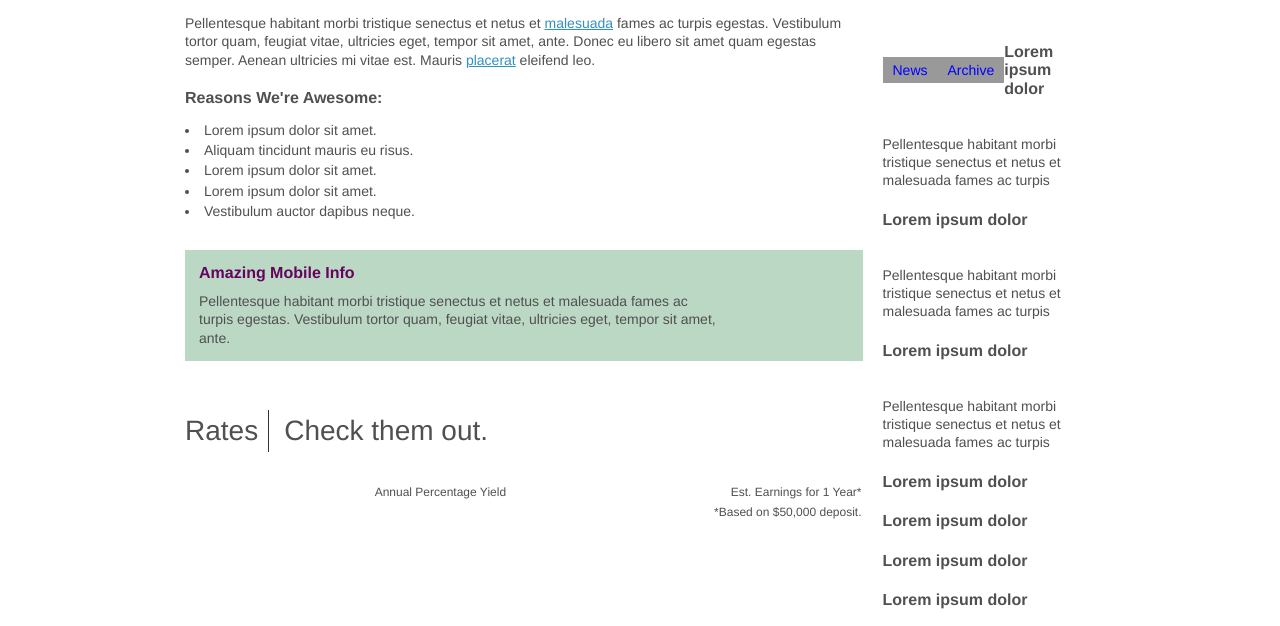
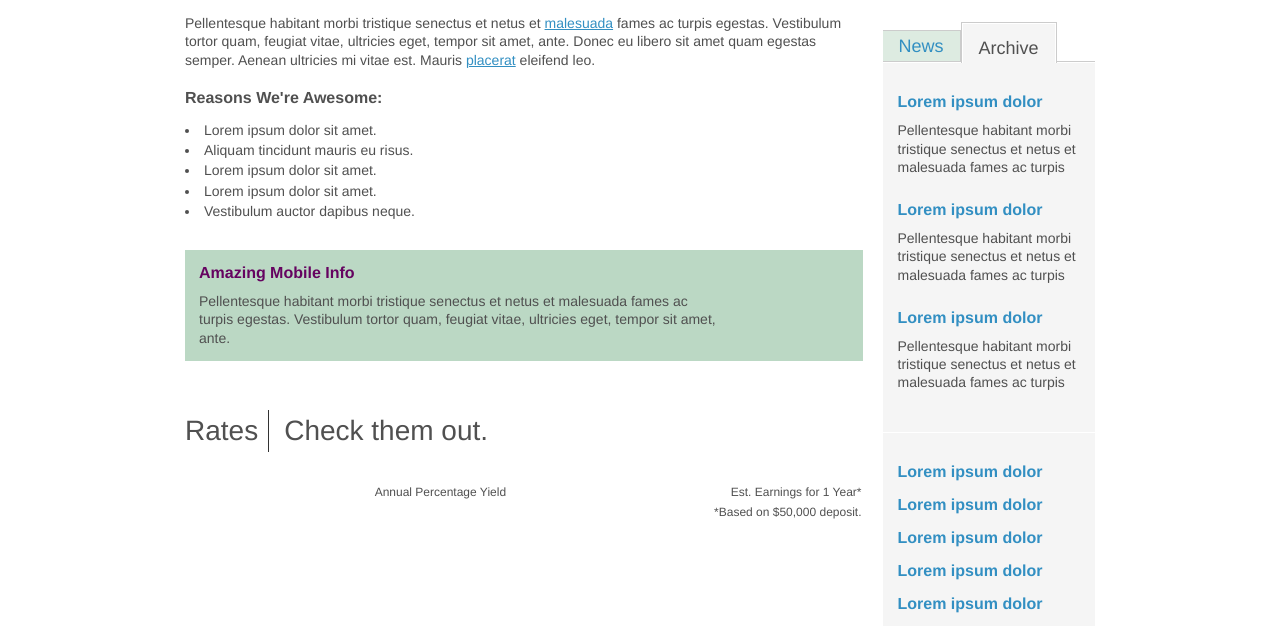
Before and after one commit to amler/code-test, a website: page src/index.html in a window 1280 px wide. Shown: the part 154-780 px from the top of the page. Drawn offline with nearby package versions, Linux system fonts and the light colour scheme; files that its build step writes are made by us from their sources.

Commit message:
CSS added to tabbed menu

```diff
--- a/src/assets/scss/screen.scss
+++ b/src/assets/scss/screen.scss
@@ -278,36 +278,79 @@ blockquote {
 }
 
 .side-bar {
+
 	ul.tabs {
-		float: left;
+		display: block;
 		list-style: none;
+		margin: 0;
+		overflow: hidden;
 		padding: 0;
 
-		.left-tab {
-			border-right: #ccc;
-			border-top: #ccc;
-			height: 44px;
-			position: relative;
-			width: 77px;
+		li {
+			background: #ddebe1;
+			border-left: 1px solid #ccc;
+			border-right: 1px solid #ccc;
+			border-top: 1px solid #ccc;
+			display: inline-block;
+			float: left;
+			margin: 8px 0 0 0;
+
+			@include transition(background-color, 0.2s, linear);
+
+			&:hover {
+				background-color: darken(#ddebe1, 5%);
+			}
+
+			&.active {
+				background: #f5f5f5;
+				margin: 0 0 0 0;
+
+				a {
+					border-left: 1px solid #fff;
+					border-right: 1px solid #fff;
+					border-top: 1px solid #fff;
+					color: #505050;
+					padding: 15px 16px 6px;
+				}
+			}
+
+
+			&:first-child {
+				border-left: 0;
+				a {
+					border-left: 0;
+				}
+			}
+
+			a {
+				color: $blue;
+				display: block;
+				font-size: 18px;
+				padding: 6px 16px;
+				text-decoration: none;
+			}
+
+		}
+	}
+
+	.tab-content {
+		background-color: #f5f5f5;
+		border-top: 1px solid #ccc;
+		margin-top: -2px;
+		div {
+			padding: 15px;
+			border-top: 1px solid #fff;
+			h4 {
+				color: $blue;
+				margin: 15px 0 0 0;
+			}
+
+			p {
+				font-size: 14px;
+				margin: 10px 0 25px;
+			}
 		}
 
-		li {
-			display: inline;
-
-			a {
-				background: #999;
-				color: blue;
-				display: block;
-				float: left;
-				padding: 4px 10px;
-				position: relative;
-				text-decoration: none;
-
-				&:hover {
-					background: violet;
-				}
-			}
-		}
 	}
 }
 
--- a/src/index.html
+++ b/src/index.html
@@ -82,13 +82,12 @@
 				<button class="button">Login</button>
 
 				<section class="side-bar">
-					<div class="tab-container">
 					<ul class="tabs">
-							<li class="selected left-tab"><a>News</a></li>
-							<li><a>Archive</a></li>
+						<li ><a href="#">News</a></li>
+						<li class="active"><a href="#">Archive</a></li>
 					</ul>
-					</div>
-					<div id="news-entries">
+					<div class="tab-content">
+						<div>
 							<h4>Lorem ipsum dolor</h4>
 							<p>Pellentesque habitant morbi tristique senectus et netus et malesuada fames ac turpis</p>
 							<h4>Lorem ipsum dolor</h4>
@@ -96,8 +95,7 @@
 							<h4>Lorem ipsum dolor</h4>
 							<p>Pellentesque habitant morbi tristique senectus et netus et malesuada fames ac turpis</p>
 						</div>
-					<div id="compat-mobile">
-					<table class="compat-table">
+						<div>
 							<h4>Lorem ipsum dolor</h4>
 							<h4>Lorem ipsum dolor</h4>
 							<h4>Lorem ipsum dolor</h4>
@@ -106,6 +104,7 @@
 							<h4>Lorem ipsum dolor</h4>
 							<h4>Lorem ipsum dolor</h4>
 							<h4>Lorem ipsum dolor</h4>
+						</div>
 					</div>
 				</section>
 			</div>
```
Lines whose indentation alone changed are shown as unchanged.
